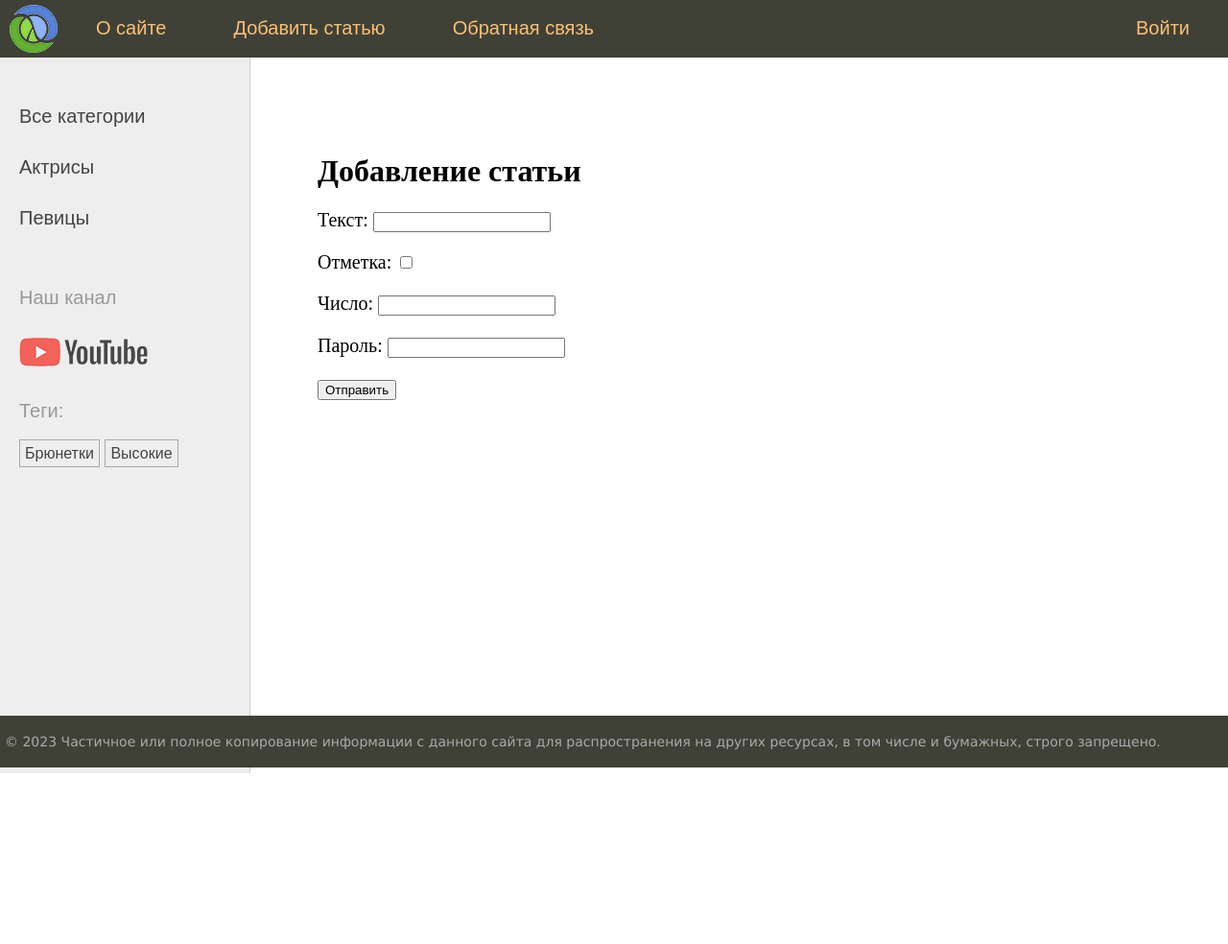
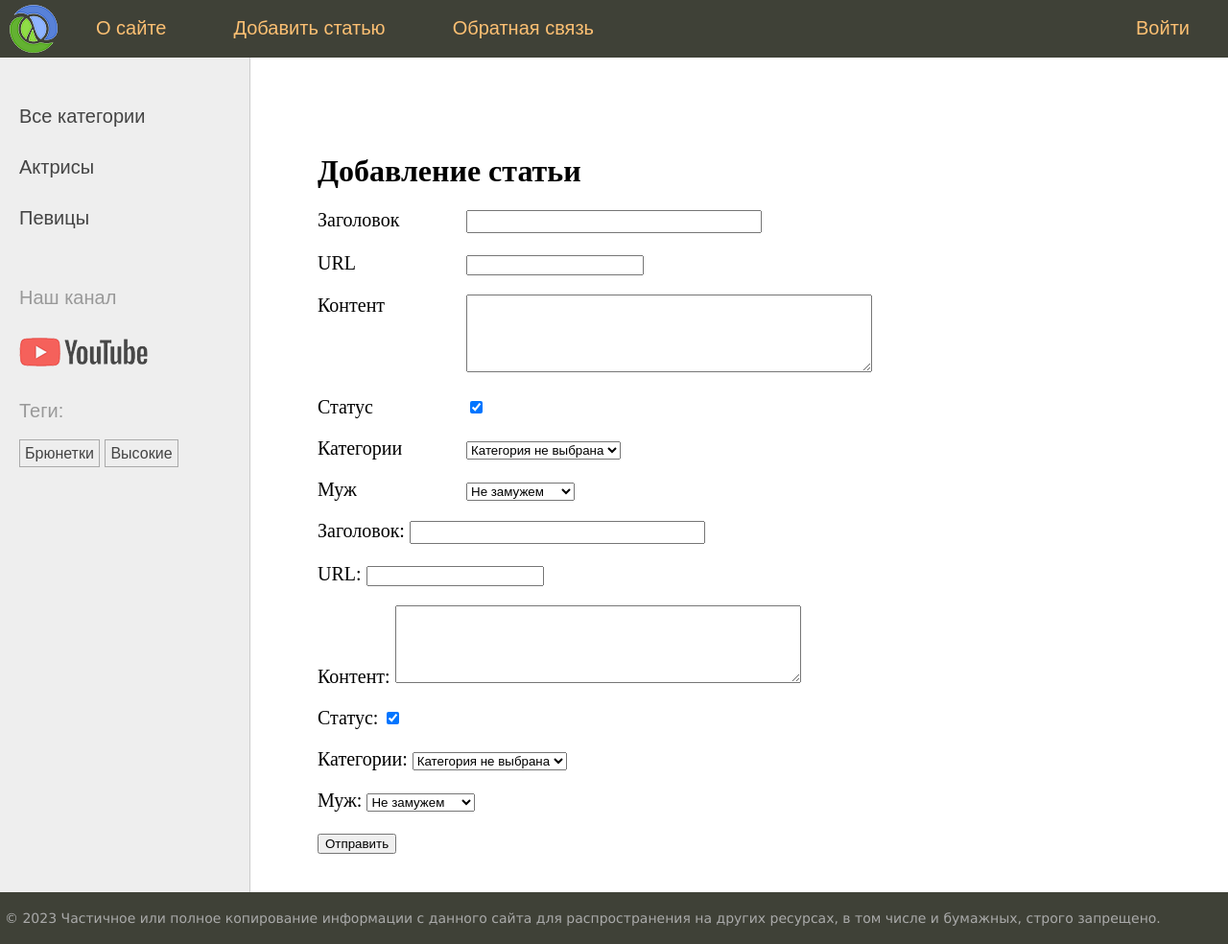
Before and after one commit to Serega4x4/learning_django, a Django app: page /addpage/ in a window 1280 px wide. Shown: the whole page at 96% size. Before the commit the page ends 806 px from the top, so only its background shows below. Run offline with Django 4.2, Linux system fonts and the light colour scheme; data comes from the database, SQL or seed files in the repository; both versions use the stored data as it was after the commit; parts of the project's set-up code (start-up, migrations or seed data) failed here and were passed over.

Commit message:
create forms

```diff
--- /dev/null
+++ b/women/forms.py
@@ -0,0 +1,11 @@
+from django import forms
+from .models import Category, Husband
+
+
+class AddPostForm(forms.Form):
+    title = forms.CharField(max_length=255, label="Заголовок", widget=forms.TextInput(attrs={'class': 'form-input'}))
+    slug = forms.SlugField(max_length=255, label="URL")
+    content = forms.CharField(widget=forms.Textarea(attrs={'cols': 50, 'rows': 5}), required=False, label="Контент")
+    is_published = forms.BooleanField(required=False, initial=True, label="Статус")
+    cat = forms.ModelChoiceField(queryset=Category.objects.all(), empty_label="Категория не выбрана", label="Категории")
+    husband = forms.ModelChoiceField(queryset=Husband.objects.all(), empty_label="Не замужем",  label="Муж")
--- a/women/templates/women/addpage.html
+++ b/women/templates/women/addpage.html
@@ -4,10 +4,12 @@
 <h1>{{ title}}</h1>
 <form action="" method="POST">
     {% csrf_token %}
-    <p><label for="id_1">Текст: </label><input type="text" id="id_1" name="field_text"></p>
-    <p><label for="id_2">Отметка: </label><input type="checkbox" id="id_2" name="field_check"></p>
-    <p><label for="id_3">Число: </label><input type="number" id="id_3" name="field_num"></p>
-    <p><label for="id_4">Пароль: </label> <input type="password" id="id_4" name="field_psw"></p>
+    <div class="form-error"> {{ form.non_fields_errors }} </div>
+    {% for f in form %}
+    <p><label class="form-label" for="{{ f.id_for_label }}">{{ f.label }}</label> {{ f }} </p>
+    <div class="form_error"> {{ f.errors }}</div>
+    {% endfor %}
+    {{ form.as_p }}
     <p><button type="submit">Отправить</button> </p>
 </form>
 {% endblock %}
--- a/women/views.py
+++ b/women/views.py
@@ -3,6 +3,8 @@ from django.shortcuts import render, redirect, get_object_or_404
 from django.urls import reverse
 from django.template.loader import render_to_string
 from django.template.defaultfilters import slugify
+
+from .forms import AddPostForm
 from .models import Women, Category, TagPost
 
 menu = [{'title': "О сайте", 'url_name': 'about'},
@@ -42,7 +44,24 @@ def show_post(request, post_slug):
 
 
 def addpage(request):
-    return render(request, 'women/addpage.html', {'menu': menu, 'title': 'Добавление статьи'})
+    if request.method == 'POST':
+        form = AddPostForm(request.POST)
+        if form.is_valid():
+            # print(form.cleaned_data)
+            try:
+                Women.objects.create(**form.cleaned_data)
+                return redirect('home')
+            except:
+                form.add_error(None, "Ошибка добавления поста")
+    else:
+        form = AddPostForm()
+
+    data = {
+        'menu': menu,
+        'title': 'Добавление статьи',
+        'form': form
+    }
+    return render(request, 'women/addpage.html', data)
 
 
 def contact(request):
```
Also changed, not shown: db.sqlite3.
